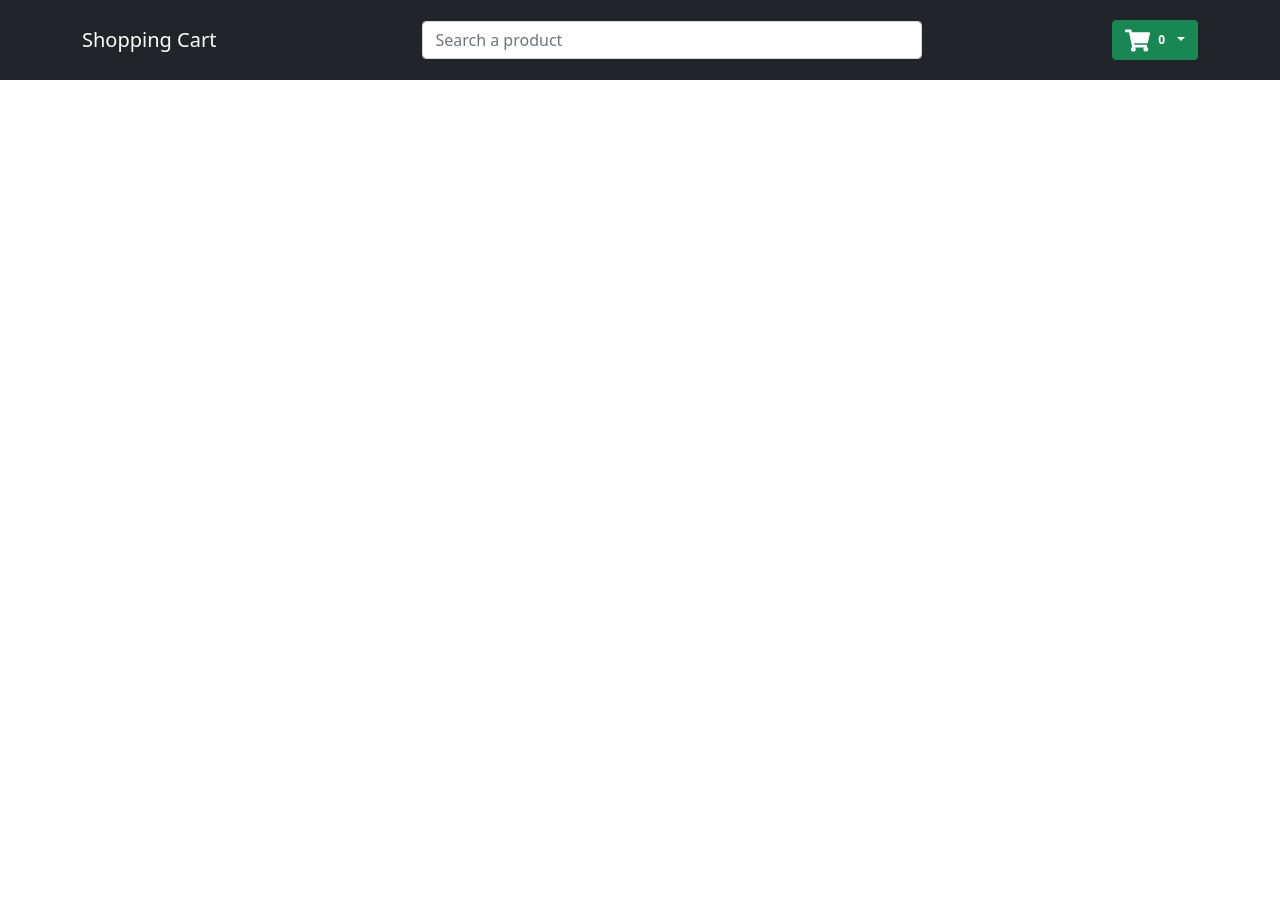
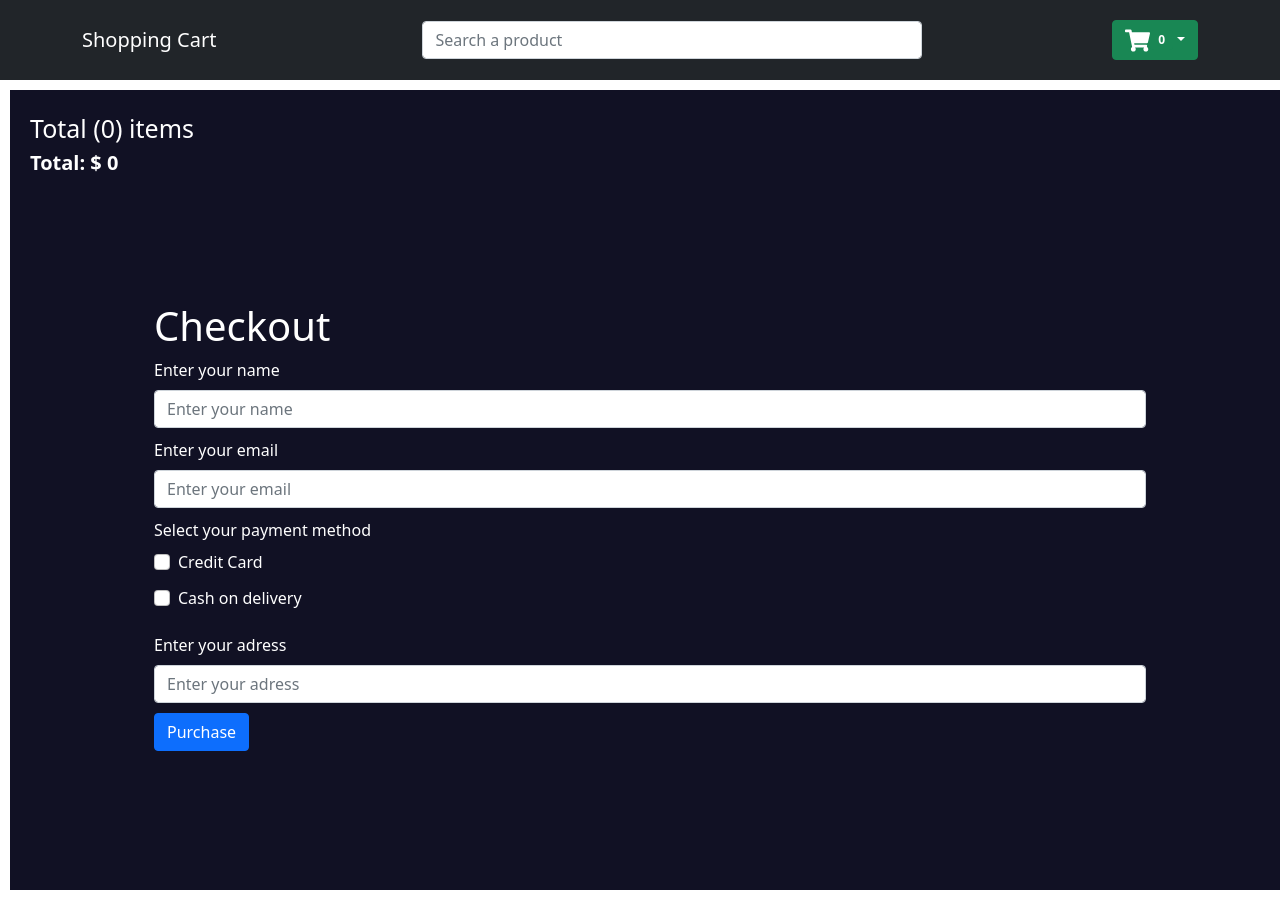
Before and after one commit to nicolexlc/shopping-app-final, a React (Create React App) app: page /Payment in a window 1280 px wide. Before the commit this address had no page. Before the commit the page ends 800 px from the top, so only its background shows below. Built offline with nearby package versions, Linux system fonts and the light colour scheme.

Commit message:
add checkout page

```diff
--- a/src/App.js
+++ b/src/App.js
@@ -3,6 +3,8 @@ import { BrowserRouter, Route, Routes } from 'react-router-dom';
 import Header from './components/Header';
 import Home from './components/Home';
 import Cart from './components/Cart';
+import Payment from './components/Payment';
+
 
 function App() {
   return (
@@ -27,6 +29,8 @@ function App() {
           </Route>
           <Route path='Cart' element={ <Cart />}>
           </Route>
+          <Route path='Payment' element={ <Payment />}>
+          </Route>
         </Routes>
       </div>
     </BrowserRouter>
--- a/src/components/Cart.js
+++ b/src/components/Cart.js
@@ -2,6 +2,7 @@ import { ListGroup, Button, Row, Col, Image, Form} from "react-bootstrap";
 import { useEffect, useState } from "react";
 import { CartState } from "../context/Context";
 import { AiFillDelete } from 'react-icons/ai';
+import { Link } from "react-router-dom";
 
 const Cart = () => {
 
@@ -74,9 +75,11 @@ const Cart = () => {
         <div className="filters summary">
             <span className="title">Subtotal ({cart.length}) items</span>
             <span style={{ fontWeight: 700, fontSize: 20}}>Total: $ {total}</span>
+            <Link to="/Payment">
             <Button type="button" disabled={cart.length === 0}>
                 Proceed to Checkout
             </Button>
+            </Link>
         </div>
         </div>
     );
--- /dev/null
+++ b/src/components/Payment.js
@@ -0,0 +1,53 @@
+import { Navbar, Nav, NavDropdown, Container, Button, Form } from 'react-bootstrap';
+import { CartState } from "../context/Context";
+import { useEffect, useState } from "react";
+
+const Payment = () => {
+
+    const {
+        state: { cart },
+        dispatch,
+    } = CartState();
+
+    const [total, setTotal] = useState();
+
+    useEffect(() => {
+        setTotal(
+            cart.reduce((acc,curr) => acc + Number(curr.price) * curr.qty, 0)
+        );
+    }, [cart]);
+
+    return (
+        <div className="paybox">
+            <span className="title">Total ({cart.length}) items</span>
+            <span style={{ fontWeight: 700, fontSize: 20}}>Total: $ {total}</span>
+
+
+        <div>
+            <Form style={{width:"80%", marginLeft:"10%", marginTop:"10%"}}>
+            <h1> Checkout </h1>
+                <Form.Group style={{ paddingBottom: 10}}>
+                    <Form.Label>Enter your name</Form.Label>
+                    <Form.Control type="name" placeholder="Enter your name" />
+                </Form.Group>
+                <Form.Group style={{ paddingBottom: 10}}>
+                    <Form.Label>Enter your email</Form.Label>
+                    <Form.Control type="email" placeholder="Enter your email" />
+                </Form.Group>
+                <Form.Group style={{ paddingBottom: 5}} className="mb-3" controlId="formBasicCheckbox">
+                    <Form.Label>Select your payment method</Form.Label>
+                    <Form.Check style={{ paddingBottom: 10}}  type="checkbox" label="Credit Card" />
+                    <Form.Check type="checkbox" label="Cash on delivery" />
+                </Form.Group>
+                <Form.Group style={{ paddingBottom: 10}}>
+                    <Form.Label>Enter your adress</Form.Label>
+                    <Form.Control type="text" placeholder="Enter your adress" />
+                </Form.Group>
+                <Button type="submit">Purchase</Button>
+            </Form>
+        </div>
+        </div>
+    )
+}
+
+export default Payment;
--- a/src/components/styles.css
+++ b/src/components/styles.css
@@ -60,6 +60,17 @@
     width: 30%;
 }
 
+.paybox{
+    background-color: rgb(17, 17, 36);
+    color: white;
+    padding: 20px;
+    display: flex;
+    flex-direction: column;
+    width: 100%;
+    margin: 10px;
+    height: 100vh;
+}
+
 @media (max-width: 771px) {
     .filters {
         width: 40%;
```
